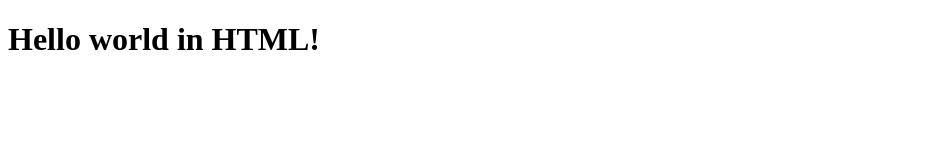
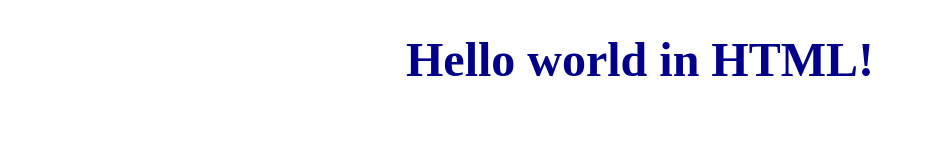
Before and after one commit to amanciio93/curso_git, a plain HTML site: page index.html in a window 1280 px wide. Shown: the whole page, without its empty margins (0-925 px from the left). Drawn offline with Linux system fonts and the light colour scheme.

Commit message:
Add novos arquivos e att resumo

```diff
--- a/index.html
+++ b/index.html
@@ -5,6 +5,7 @@
     <meta charset="UTF-8">
     <meta name="viewport" content="width=device-width, initial-scale=1.0">
     <title>Página inicial</title>
+    <link rel="stylesheet" href="style.css">
 </head>
 
 <body>
--- /dev/null
+++ b/style.css
@@ -0,0 +1,8 @@
+body {
+    text-align: center;
+}
+
+h1 {
+    font-size: 48px;
+    color: darkblue;
+}
```
Also changed, not shown: 1 other file.
